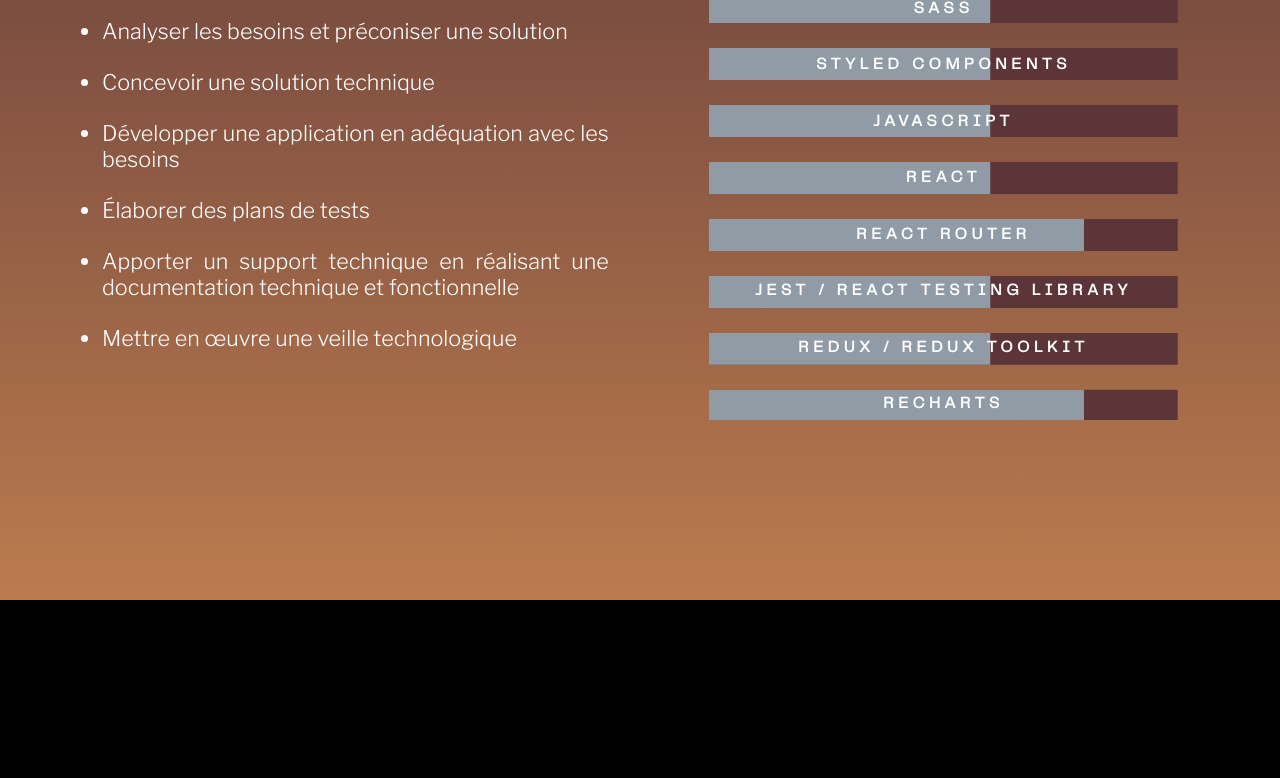
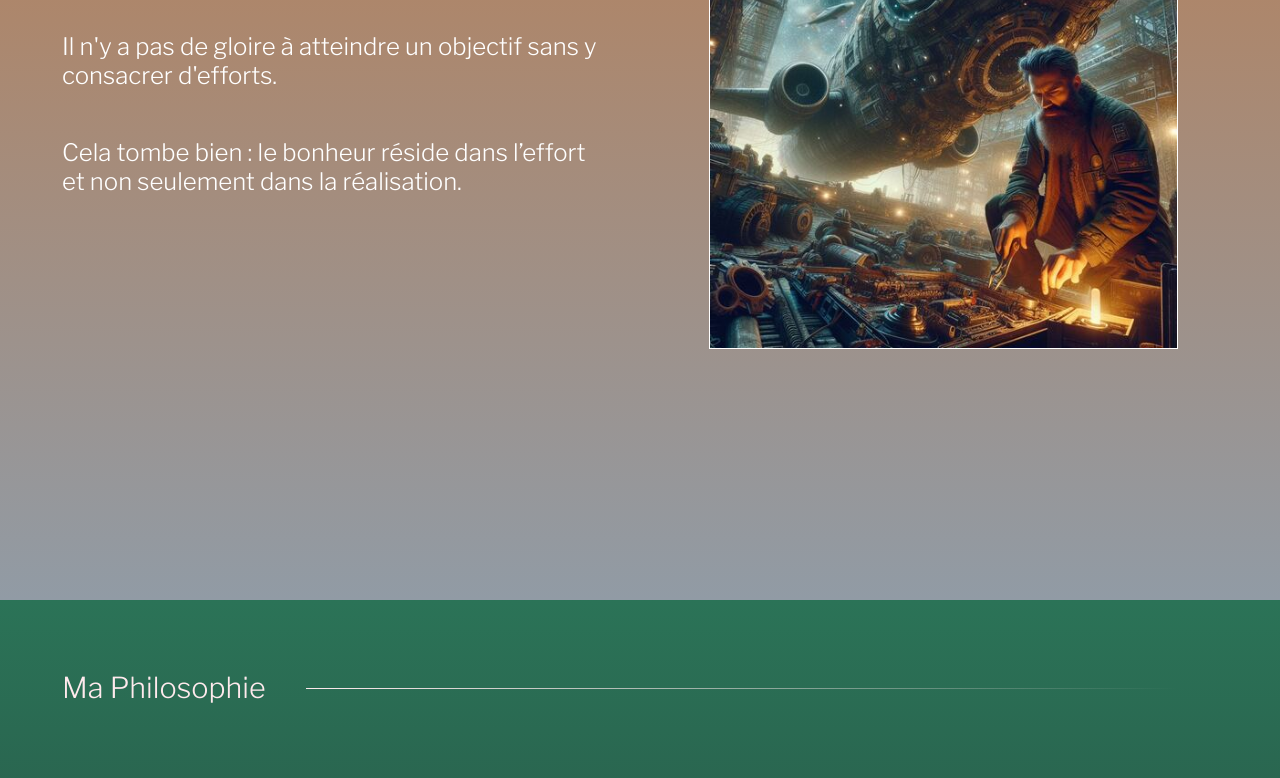
Before and after one commit to NC81/portfolio, a React (Create React App) app: page / in a window 1280 px wide. Shown: the part 2100-2878 px from the top of the page. Before the commit the page ends 2700 px from the top, so only its background shows below. Built offline with nearby package versions, Linux system fonts and the light colour scheme.

Commit message:
Ajout de deux pages de philosophie

```diff
--- a/src/App.js
+++ b/src/App.js
@@ -2,12 +2,16 @@
 import Presentation from "./pages/presentation/Presentation"
 import Competences from "./pages/competences/Competences"
 import { biographie } from "./pages/donnees"
+import { philosophie1 } from "./pages/donnees"
+import { philosophie3 } from "./pages/donnees"
 
 export default function App() {
   return (
     <div className="conteneur-global">
       <Intro />
       <Presentation donnees={biographie} />
+      <Presentation donnees={philosophie1} inverse={true} />
+      <Presentation donnees={philosophie3} />
       <Competences />
     </div>
   )
--- a/src/pages/donnees.js
+++ b/src/pages/donnees.js
@@ -1,5 +1,6 @@
 import reveur from "../assets/images/reveur.jpg"
 import travail from "../assets/images/travail.jpg"
+import aventure from "../assets/images/aventure.jpg"
 
 export const biographie = {
   titre: "Qui suis-je ?",
@@ -21,3 +22,11 @@
   image: travail,
   couleur: { texte: "#FFFFFF", fond1: "#bb7c4e", fond2: "#919ba5" },
 }
+
+export const philosophie3 = {
+  titre: "Ma Philosophie",
+  texte1:
+    "Travailler sous contraintes exige d’être créatif. C’est la raison pour laquelle j’ai soif d’aventures professionnelles.",
+  image: aventure,
+  couleur: { texte: "#ffeaed", fond1: "#2b7357", fond2: "#243435" },
+}
```
Also changed, not shown: src/assets/images/aventure.jpg (added).
